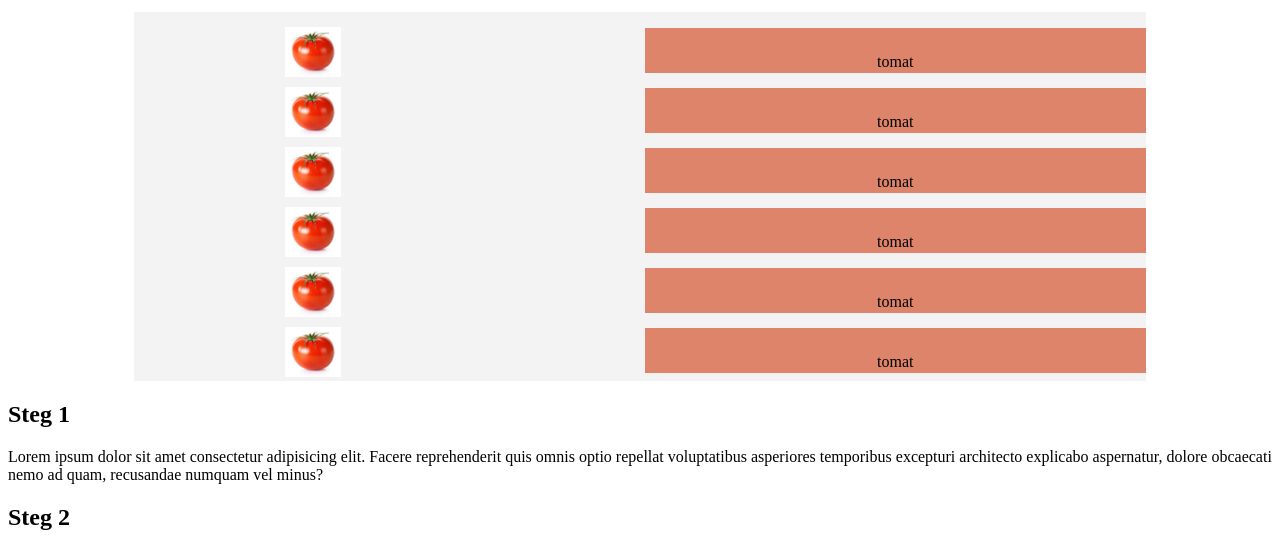
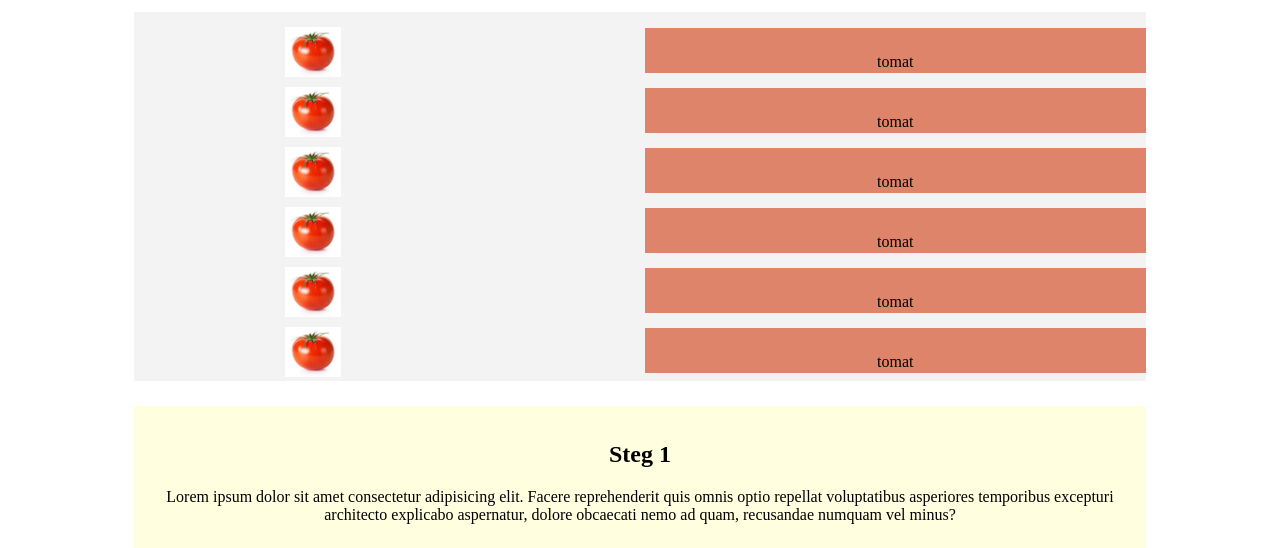
Before and after one commit to 23D-Bergman-Jacob/Matrecept-riktig, a plain HTML site: page index.html in a window 1280 px wide. Shown: the part 394-942 px from the top of the page. Drawn offline with Linux system fonts and the light colour scheme.

Commit message:
Steg färdiga

```diff
--- a/style.css
+++ b/style.css
@@ -40,3 +40,11 @@ main{
         align-items: center;
     }
 }
+article{
+    background-color: lightyellow;
+    margin-left: 10%;
+    margin-right: 10%;
+    text-align: center;
+    margin-top: 2%;
+    padding: 15px;
+}
```
